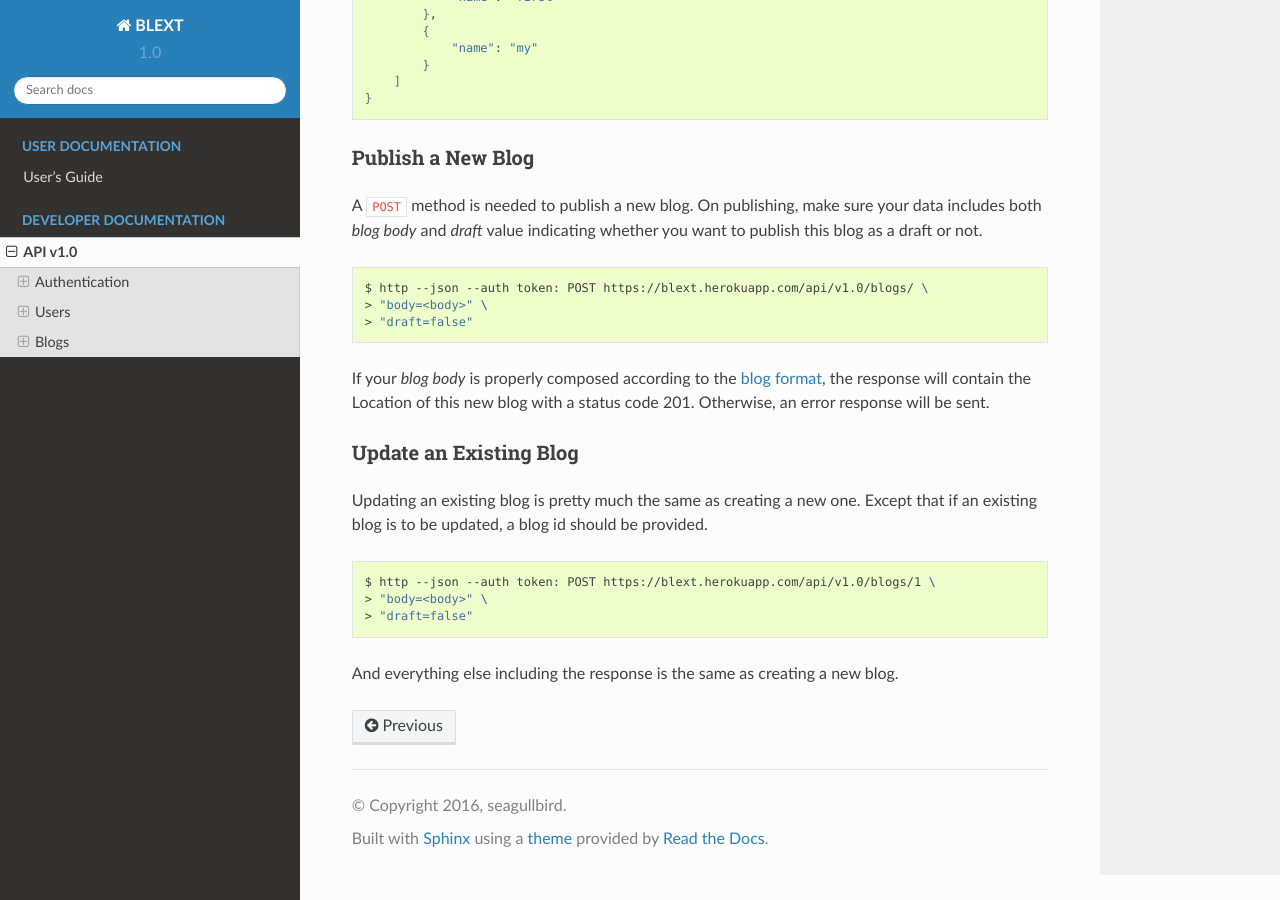
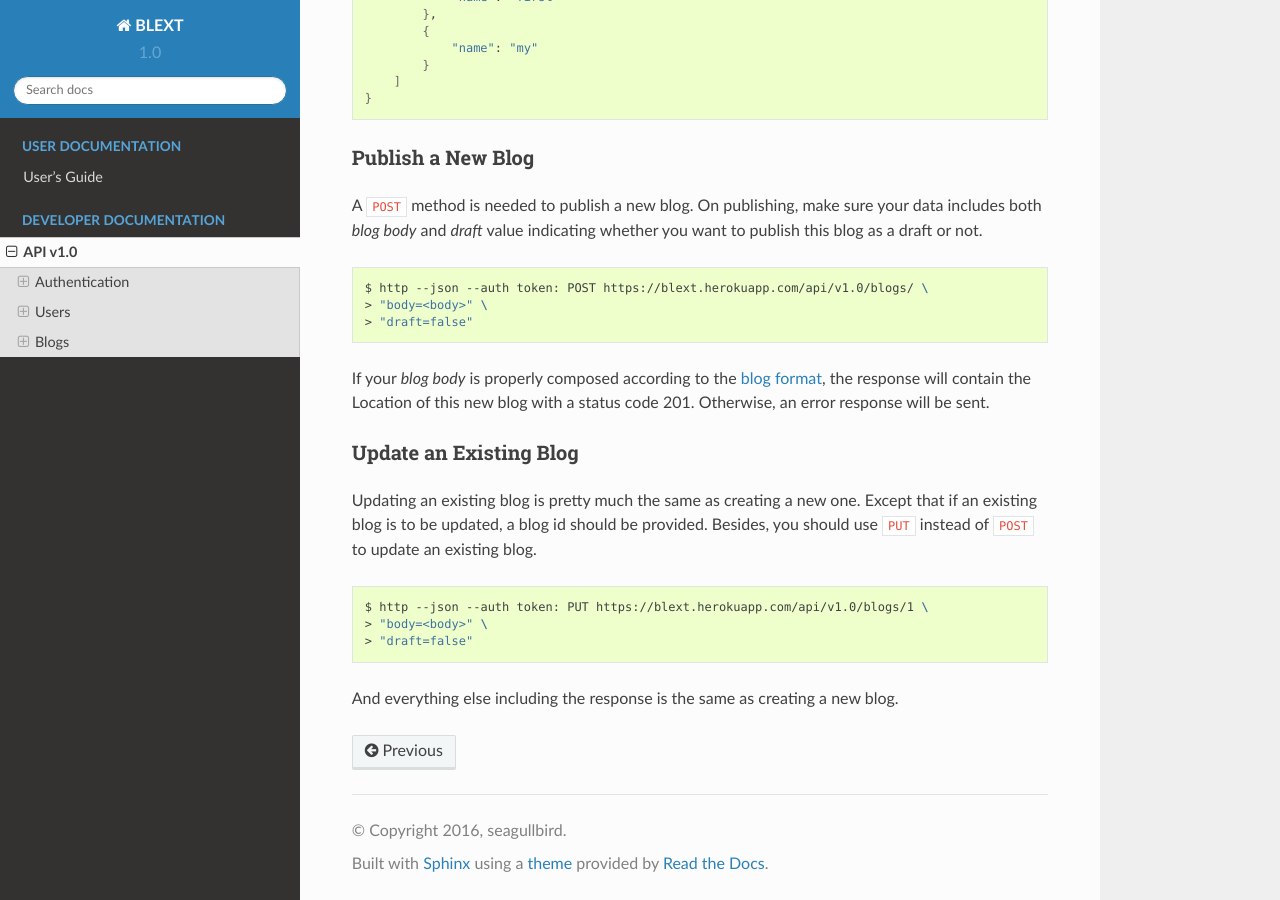
Before and after one commit to seagullbird/BLEXT, a Sphinx documentation site: the page built from docs/_sources/api1.0.rst, in a window 1280 px wide and 900 px high, scrolled down 5361 px. Built offline with Sphinx 7.4.7 and the Read the Docs theme 2.0.0, drawn with Linux system fonts in a browser that asks for light colours.

Commit message:
fixed doc bug

```diff
--- a/docs/_sources/api1.0.rst
+++ b/docs/_sources/api1.0.rst
@@ -312,11 +312,11 @@ If your *blog body* is properly composed according to the :ref:`blog format <blo
 
 Update an Existing Blog
 ~~~~~~~~~~~~~~~~~~~~~~~~~
-Updating an existing blog is pretty much the same as creating a new one. Except that if an existing blog is to be updated, a blog id should be provided.
+Updating an existing blog is pretty much the same as creating a new one. Except that if an existing blog is to be updated, a blog id should be provided. Besides, you should use ``PUT`` instead of ``POST`` to update an existing blog.
 
 .. code-block:: shell
 
-	$ http --json --auth token: POST https://blext.herokuapp.com/api/v1.0/blogs/1 \
+	$ http --json --auth token: PUT https://blext.herokuapp.com/api/v1.0/blogs/1 \
 	> "body=<body>" \
 	> "draft=false"
 
```
